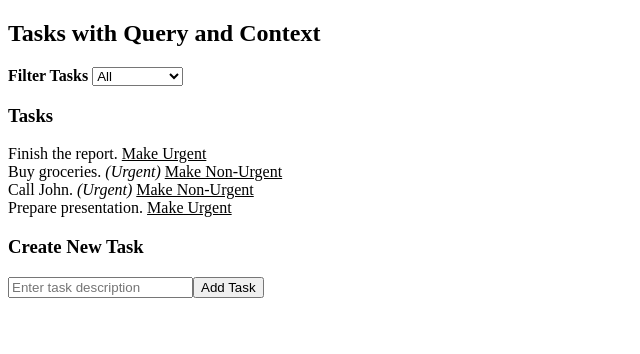
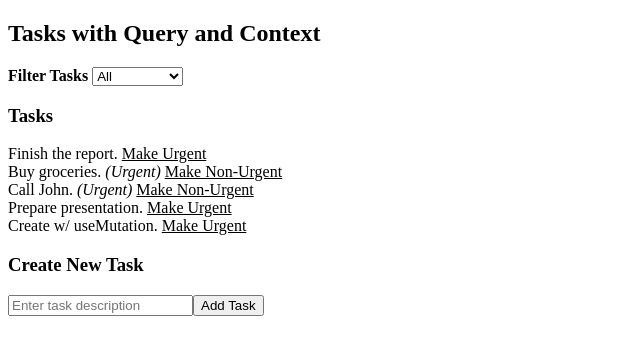
Before and after one commit to serhatprogramming/taskmanager-query-context, a JavaScript app: page / in a window 1280 px wide. Shown: the top 354 px of the page, without its empty margins (0-640 px from the left). Built offline with nearby package versions, Linux system fonts and the light colour scheme; data requests are answered from the project's data file.

Commit message:
use mutation added.

```diff
--- a/db.json
+++ b/db.json
@@ -19,6 +19,11 @@
       "id": 4,
       "description": "Prepare presentation",
       "urgent": false
+    },
+    {
+      "description": "Create w/ useMutation",
+      "urgent": false,
+      "id": 5
     }
   ]
 }
--- a/src/components/TaskForm.js
+++ b/src/components/TaskForm.js
@@ -1,9 +1,20 @@
+import { createTask } from "../services/api";
+import { useMutation, useQueryClient } from "@tanstack/react-query";
+
 const TaskForm = () => {
+  const queryClient = useQueryClient();
+
+  const addTaskMutation = useMutation(createTask, {
+    onSuccess: () => {
+      queryClient.invalidateQueries("tasks");
+    },
+  });
+
   const handleSubmit = async (event) => {
     event.preventDefault();
     const taskDescription = event.target.taskDescription.value;
     if (taskDescription) {
-      console.log("task: " + taskDescription);
+      addTaskMutation.mutate({ description: taskDescription, urgent: false });
       event.target.taskDescription.value = "";
     }
   };
```
